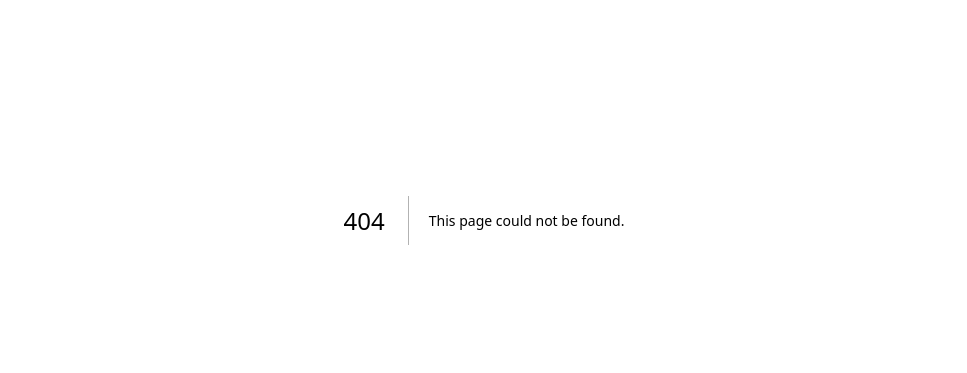
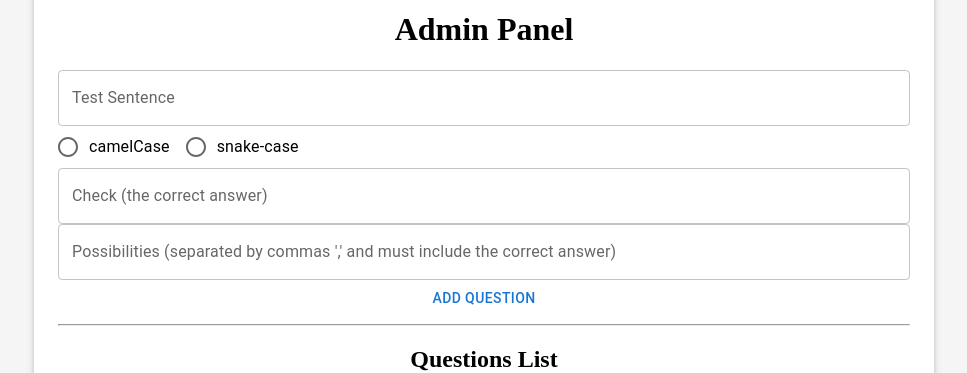
Before and after one commit to ghi-la/Experimentation-Evaluation, a Next.js app in the folder Assignment2/program-comprehension/: page /EXEF4euhVjSJgkShA4RN in a window 1280 px wide. Before the commit this address had no page. Shown: the part 180-553 px from the top of the page, without its empty margins (156-1123 px from the left). Built offline with nearby package versions, Linux system fonts and the light colour scheme; no server answers; the database is empty.

Commit message:
Refactor AdminPage component: migrate to new file (make difficult to access Admin pannel), enhance question handling with shuffled possibilities, and reset form fields after submission

```diff
--- a/Assignment2/program-comprehension/src/app/ADMIN/page.tsx
+++ b/Assignment2/program-comprehension/src/app/EXEF4euhVjSJgkShA4RN/page.tsx
@@ -38,13 +38,15 @@ const AdminPage: React.FC = () => {
   }, [questionIndex]);
 
   const handleAddQuestion = () => {
+    const shuffledPossibilities = possibilities.sort(() => Math.random() - 0.5);
+
     const question: Question = {
       questionIndex: questionIndex,
       timeTaken: 0,
       test: test,
       caseVariant: caseVariant,
       check: check,
-      possibilities: possibilities,
+      possibilities: shuffledPossibilities,
       answer: '',
     };
     addQuestion(question)
@@ -53,6 +55,10 @@ const AdminPage: React.FC = () => {
         dispatch(
           openNotification({ message: 'Question added', severity: 'success' })
         );
+        setTest('');
+        setCaseVariant('');
+        setCheck('');
+        setPossibilities([]);
       })
       .catch((error) => {
         dispatch(
@@ -101,10 +107,17 @@ const AdminPage: React.FC = () => {
           label="Check (the correct answer)"
           value={check}
           fullWidth={true}
-          onChange={(e) => setCheck(e.target.value)}
+          onChange={(e) => {
+            setCheck(e.target.value);
+            if (check.includes('-')) {
+              setCaseVariant('snake-case');
+            } else {
+              setCaseVariant('camelCase');
+            }
+          }}
         />
         <TextField
-          label="Possibilities (separated by commas ',')"
+          label="Possibilities (separated by commas ',' and must include the correct answer)"
           fullWidth={true}
           value={possibilities}
           onChange={(e) =>
```
